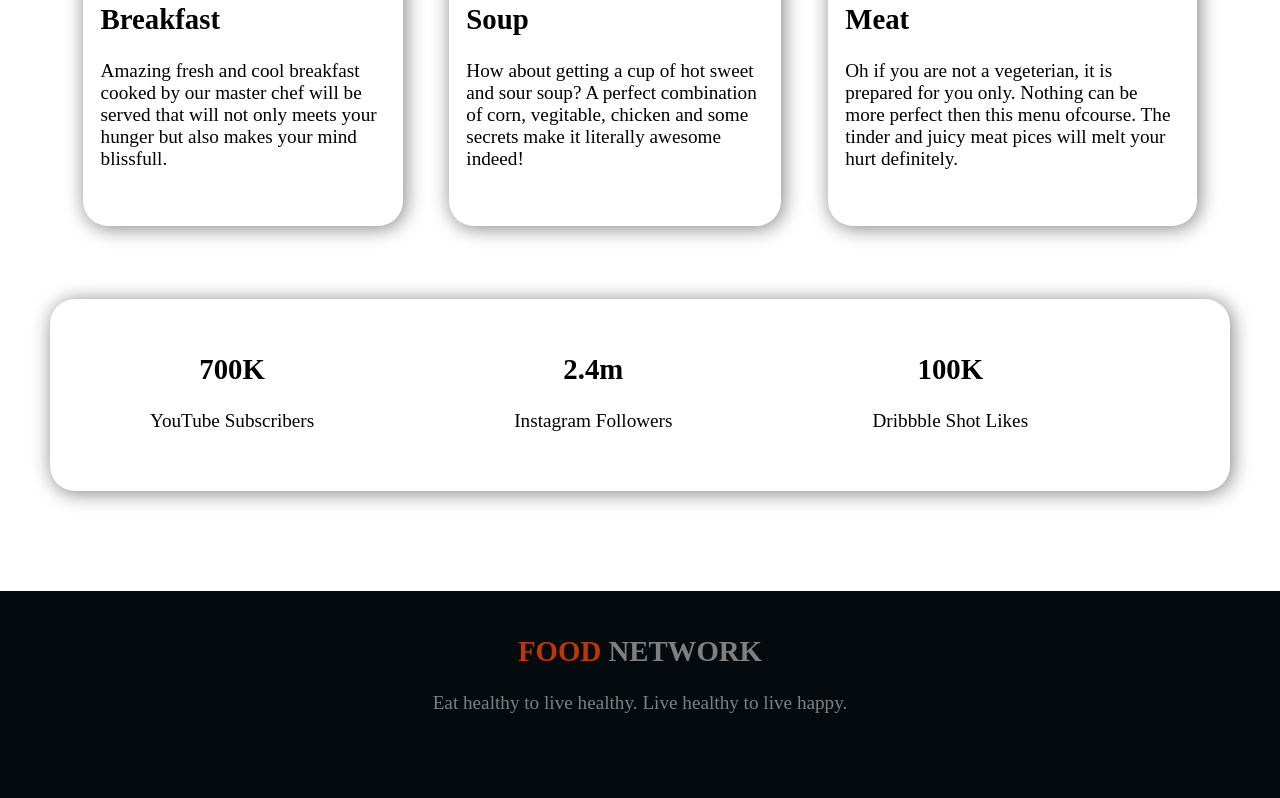
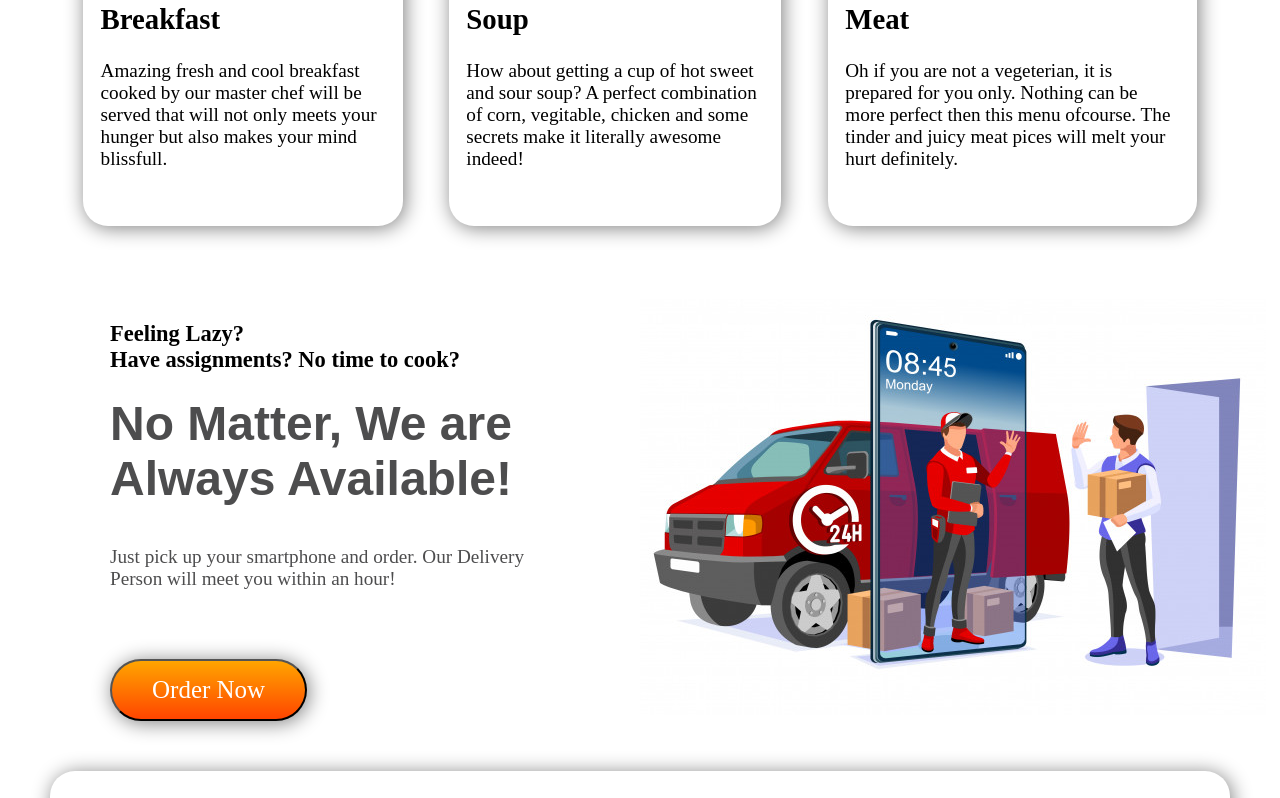
Before and after one commit to Mustakim-Pallab/First-Assignment, a plain HTML site: page index.html in a window 1280 px wide. Shown: the part 1999-2797 px from the top of the page. Drawn offline with Linux system fonts and the light colour scheme; a web font is replaced by a local one.

Commit message:
last push

```diff
--- a/index.html
+++ b/index.html
@@ -34,7 +34,7 @@
             </p>
             <button>
                 <a href="#">
-                    Order Food
+                    Go for Menu
                 </a>
             </button>
 
@@ -117,6 +117,34 @@
         </div>
     </section>
 
+    <section class="flex_display">
+        <div class="half_portion margin">
+
+            <h3>
+                Feeling Lazy?
+                <br> Have assignments? No time to cook? <br>
+
+            </h3>
+            <h1 style="margin-top: 0px;">
+                No Matter, We are Always Available!
+            </h1>
+
+            <p style="color:rgb(77, 77, 78)">
+
+                Just pick up your smartphone and order. Our Delivery Person will meet you within an hour!
+            </p>
+            <button>
+                <a href="#">
+                    Order Now
+                </a>
+            </button>
+
+        </div>
+        <div class="half_portion">
+            <img src="delivery-boy-home-delivery-symbol_183044-53.jpg" alt="Woman with food">
+        </div>
+    </section>
+
     <section class="flex_display border" id= "box_sizing ">
         <div class="in_the_box" >
             <h2 class="text_align_center">
--- a/style.css
+++ b/style.css
@@ -37,6 +37,7 @@ a{
 .flex_display{
     margin:50px;
     display:flex;
+    margin-bottom: 10git0px;
 
 }
 
@@ -117,7 +118,7 @@ a{
 
     margin-left: 90px;
     margin-right: 90px;
-    margin-top:75px;
+    margin-top:205px;
 
 }
 
```
Also changed, not shown: delivery-boy-home-delivery-symbol_183044-53.jpg (added).
